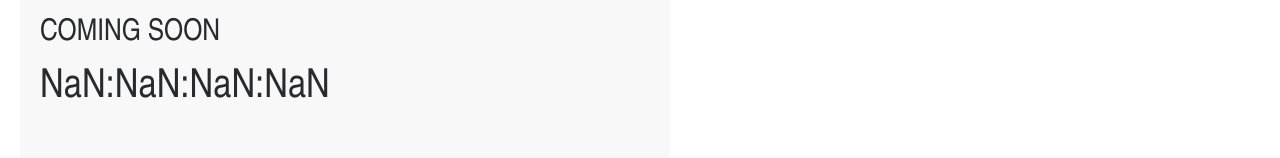
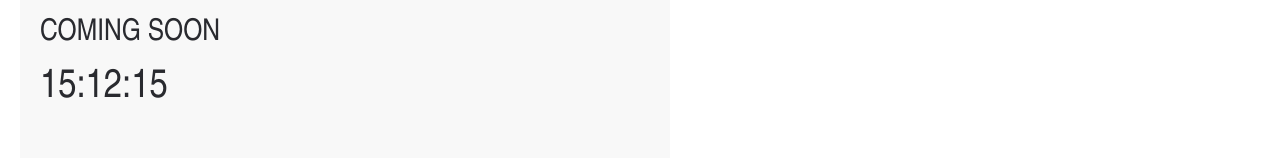
Before and after one commit to Malooyyy/pop-mma, a Next.js app: page /Events in a window 1280 px wide. Shown: the part 752-910 px from the top of the page. Built offline with nearby package versions, Linux system fonts and the light colour scheme.

Commit message:
finish timer

```diff
--- a/pages/Events.tsx
+++ b/pages/Events.tsx
@@ -20,10 +20,11 @@ const Events: React.FC<Props> = ({ targetDate }) => {
 		}
 	}, [targetDate])
 
-	const seconds = Math.floor((timeLeft / 1000) % 60)
-	const minutes = Math.floor((timeLeft / 1000 / 60) % 60)
-	const hours = Math.floor((timeLeft / (1000 * 60 * 60)) % 24)
-	const days = Math.floor(timeLeft / (1000 * 60 * 60 * 24))
+	const minutes = timeLeft > 0 ? Math.floor((timeLeft / 1000 / 60) % 60) : 15
+	const hours =
+		timeLeft > 0 ? Math.floor((timeLeft / (1000 * 60 * 60)) % 24) : 12
+	const days = timeLeft > 0 ? Math.floor(timeLeft / (1000 * 60 * 60 * 24)) : 15
+
 	return (
 		<div className={styles.container}>
 			<div className={styles.basic__wrap}>
@@ -37,8 +38,7 @@ const Events: React.FC<Props> = ({ targetDate }) => {
 				<div className={styles.basic__timer}>
 					<div className={styles.basic__title}>COMING SOON</div>
 					<div className={styles.timer__time}>
-						<div>{days}</div>:<div>{hours}</div>:<div>{minutes}</div>:
-						<div>{seconds}</div>
+						<div>{days}</div>:<div>{hours}</div>:<div>{minutes}</div>
 					</div>
 				</div>
 
```
